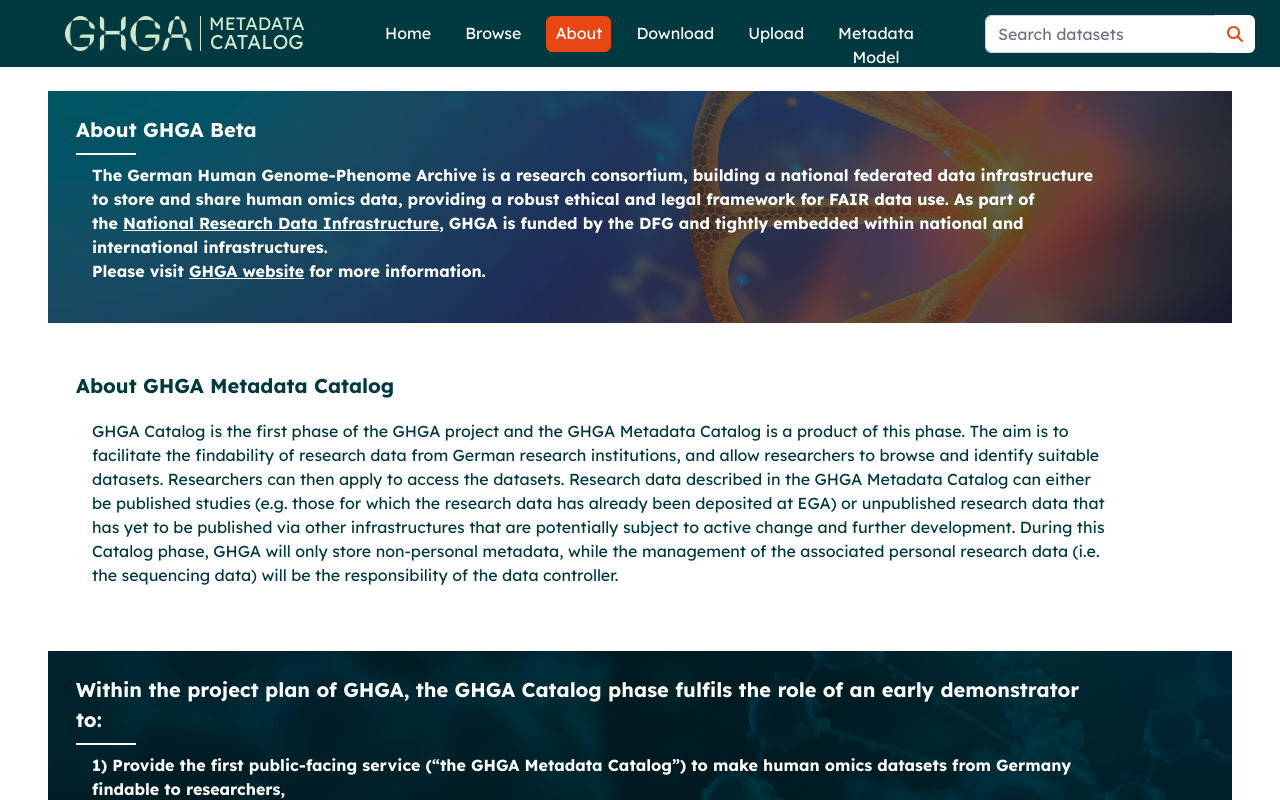
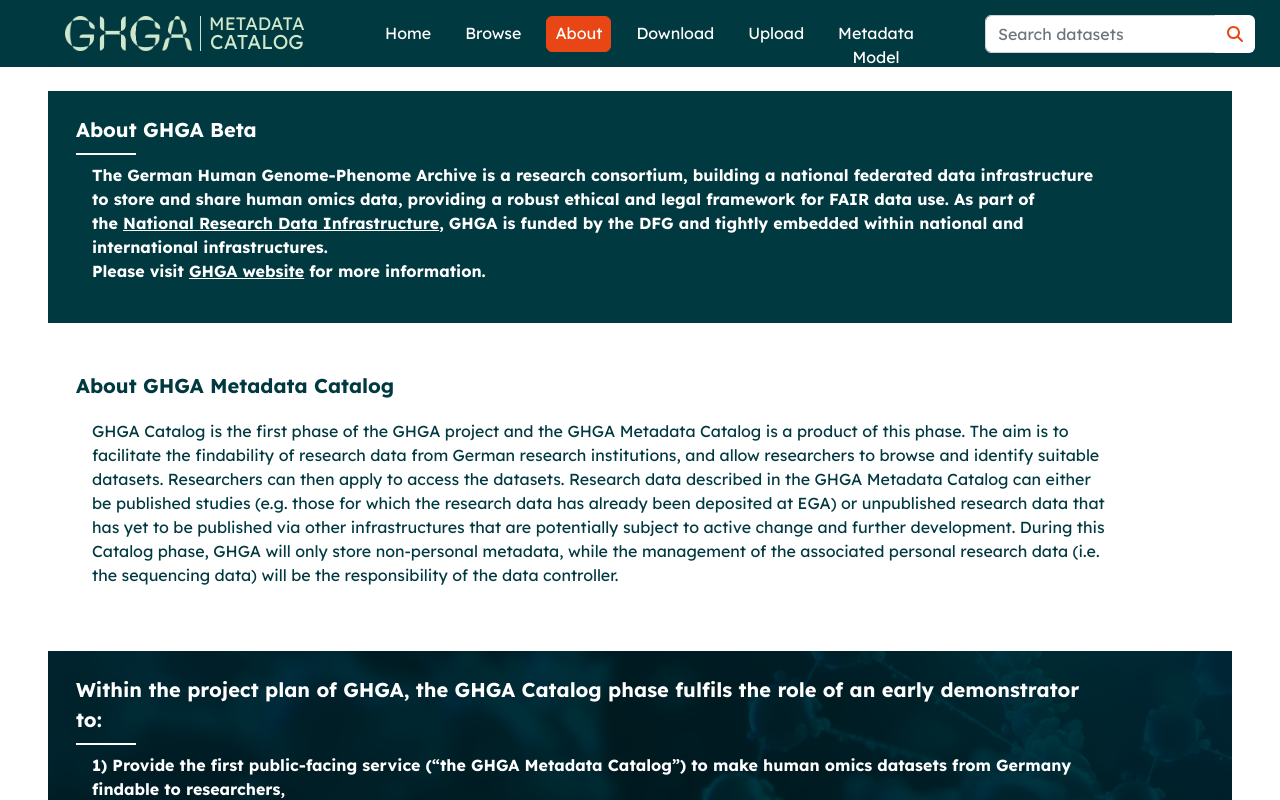
Before and after one commit to ghga-de/metadata-catalog, a React (Create React App) app: page /about-us in a window 1280 px wide. Shown: the top 800 px of the page. Built offline with nearby package versions, Linux system fonts and the light colour scheme.

Commit message:
fixing typo and removing the bg image on about us page

```diff
--- a/src/components/aboutUs/aboutUs.tsx
+++ b/src/components/aboutUs/aboutUs.tsx
@@ -1,5 +1,4 @@
 import { Col, Row } from "react-bootstrap";
-import banner1 from "../../assets/aboutUs/about-banner.png";
 import banner2 from "../../assets/aboutUs/about-banner2.png";
 import { Link } from "react-router-dom";
 
@@ -8,11 +7,6 @@ const AboutUs = () => {
     <div className="mx-auto px-5 mt-4">
       <Row
         className="bg-primary m-0 mb-4 py-4 px-3"
-        style={{
-          backgroundImage: `url(${banner1})`,
-          backgroundRepeat: "no-repeat no-repeat",
-          backgroundSize: "100% auto",
-        }}
       >
         <Col className="fw-bold text-white col-11">
           <p className="fs-5 mb-2">About GHGA Beta</p>
--- a/src/components/browse/dataset/datasetAccordion/datasetSummary/dataRequestModal/dataRequestModal.tsx
+++ b/src/components/browse/dataset/datasetAccordion/datasetSummary/dataRequestModal/dataRequestModal.tsx
@@ -62,7 +62,7 @@ const DataRequestModal = (props: DataRequestModalProps) => {
 
   const body: string =
     `Dear DAC team,\n\n` +
-    `I am interested in accesing the dataset ${props.accession} which is listed in the GHGA Metadata Catalog. ` +
+    `I am interested in accessing the dataset ${props.accession} which is listed in the GHGA Metadata Catalog. ` +
     `Further details of the nature of my project relating to the request are specified in the form attached to this email. ` +
     `Please could you reply to me as soon as you are able to discuss my proposed project.\n` +
     `Thank you.\n\n` +
```
Also changed, not shown: src/assets/aboutUs/about-banner.png (deleted).
